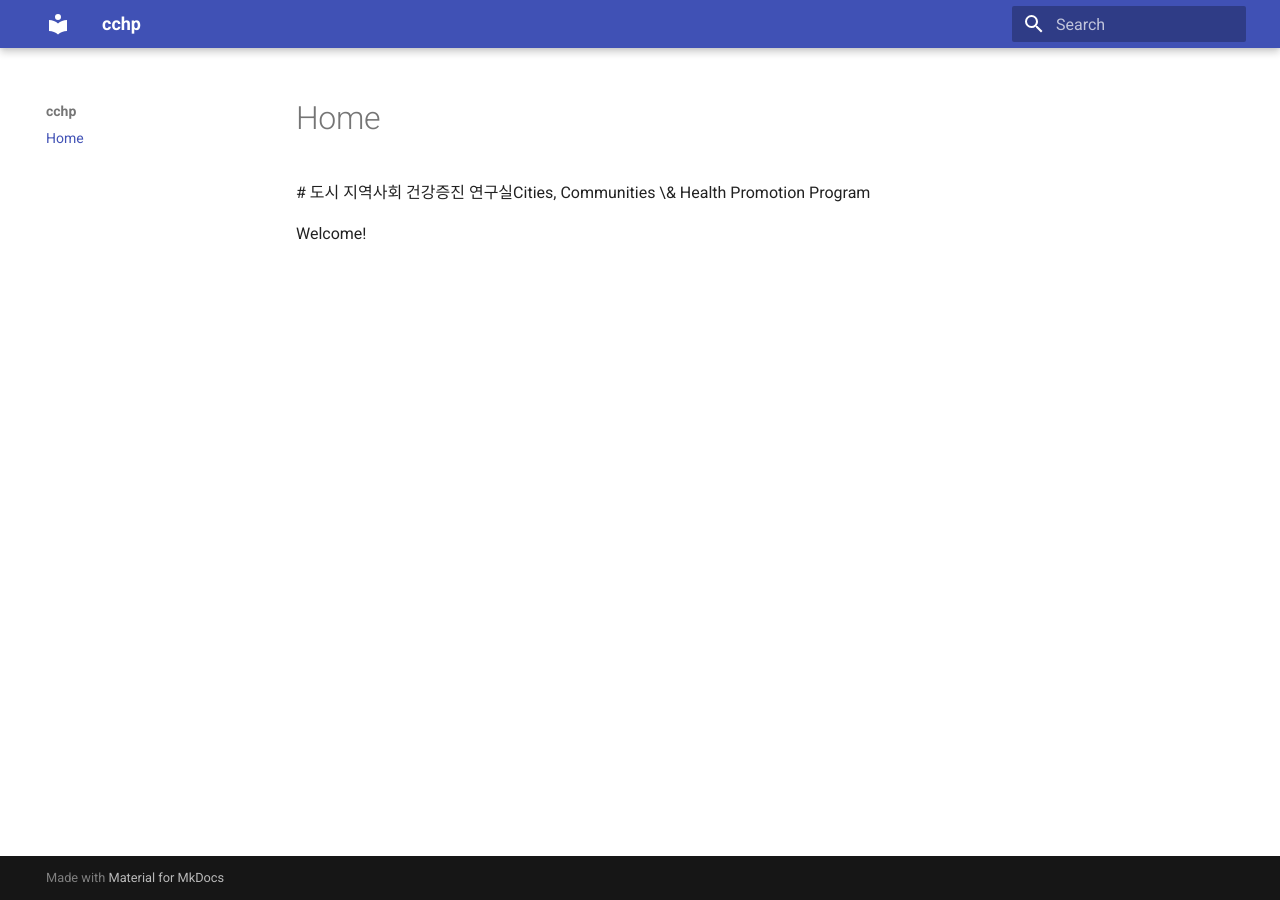
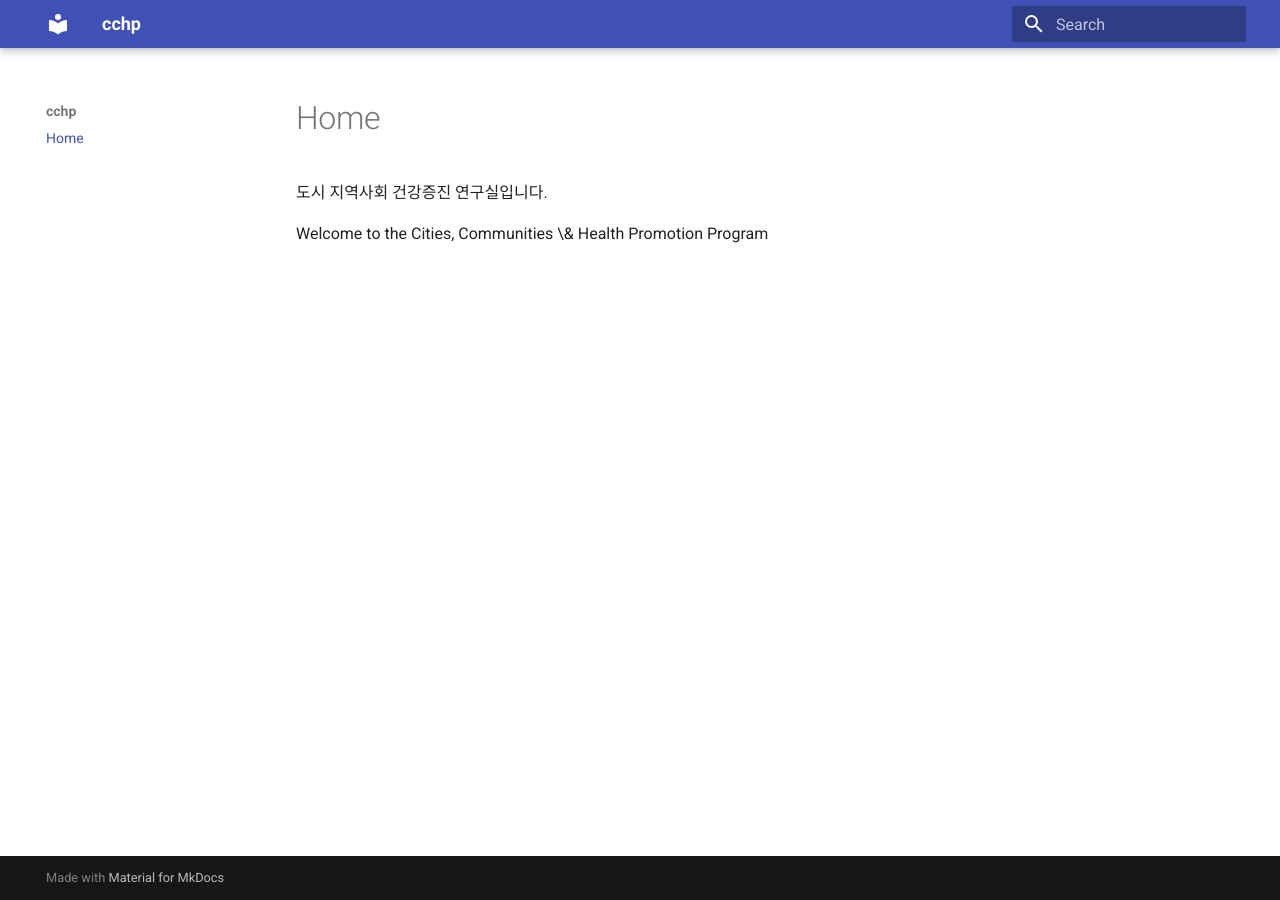
Before and after one commit to CityHealthPromo/cchp, an MkDocs documentation site: the page built from docs/index.md, in a window 1280 px wide. Built offline with MkDocs 1.6.1 and Material for MkDocs 9.7.7, drawn with Linux system fonts in a browser that asks for light colours.

Commit message:
Update index.md

```diff
--- a/docs/index.md
+++ b/docs/index.md
@@ -1,5 +1,5 @@
-\# 도시 지역사회 건강증진 연구실Cities, Communities \& Health Promotion Program
 
 
+도시 지역사회 건강증진 연구실입니다.
 
-Welcome!
+Welcome to the Cities, Communities \& Health Promotion Program
```
